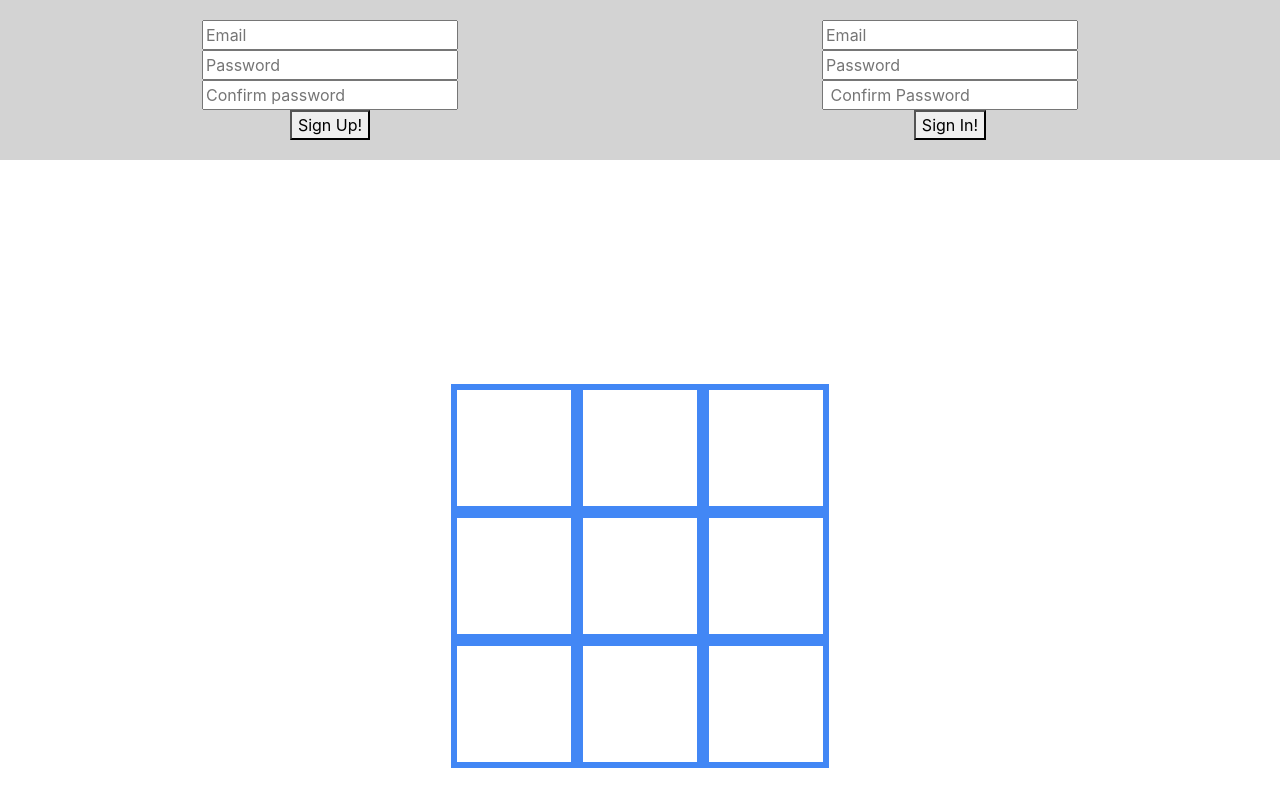
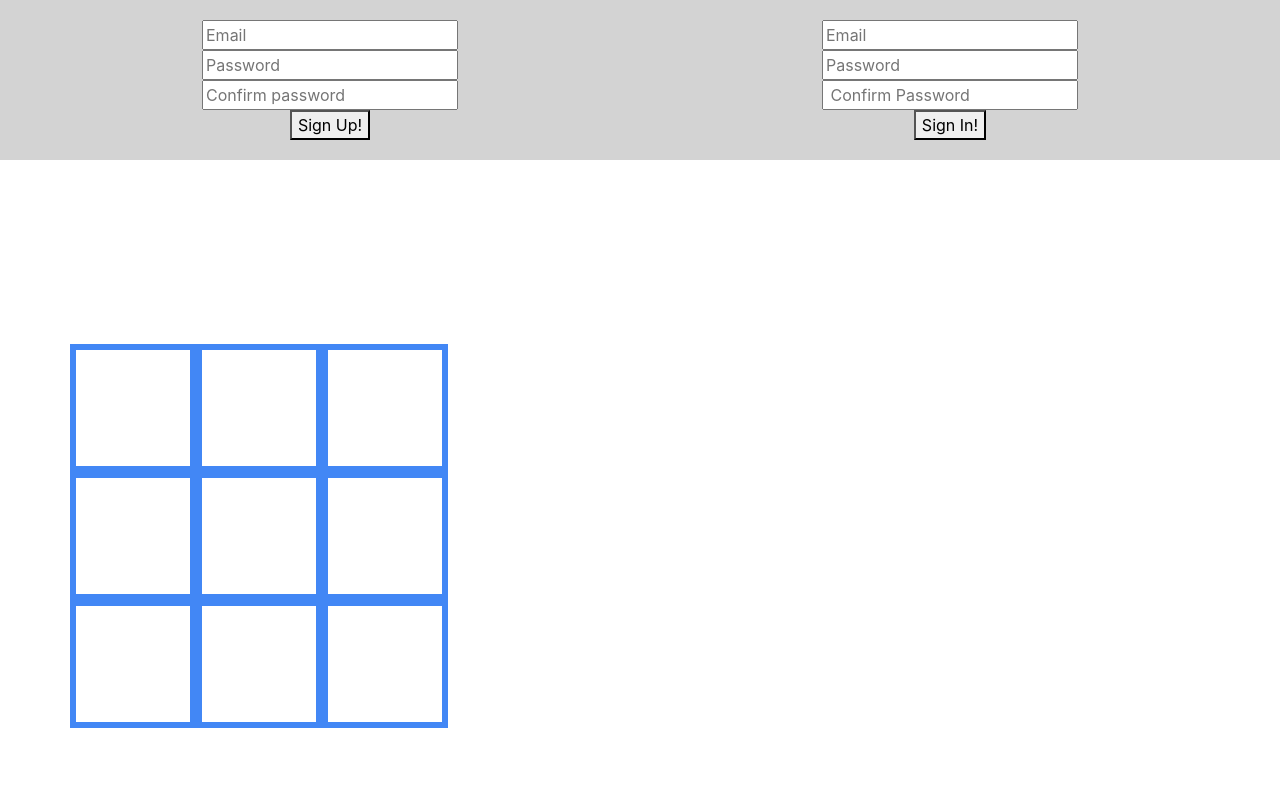
Before and after one commit to ash-caz/tic-tac-toe-client, a website built with webpack: page index.html in a window 1280 px wide. Built offline with nearby package versions, Linux system fonts and the light colour scheme.

Commit message:
added hover
made code better..

```diff
--- a/assets/scripts/app.js
+++ b/assets/scripts/app.js
@@ -10,4 +10,5 @@ const authEvents = require('./auth/events')
 $(() => {
   $('#sign-up').on('submit', authEvents.onSignUp)
   $('#log-in').on('submit', authEvents.onSignIn)
+
 })
--- a/assets/styles/index.scss
+++ b/assets/styles/index.scss
@@ -5,13 +5,17 @@
   border: 1px solid;
   margin: 0 auto;
   border: 6px solid #4287f5;
+
+  &:hover {
+    background-color: green;
+  }
 }
 
 .container {
-  display: grid;
-  height: 100vh;
+  display: flex;
+  height: 90vh;
   margin: auto;
-  place-items: center;
+  align-items: center;
 }
 
 .navbar {
```
Also changed, not shown: index.html (+1 -1 lines).
